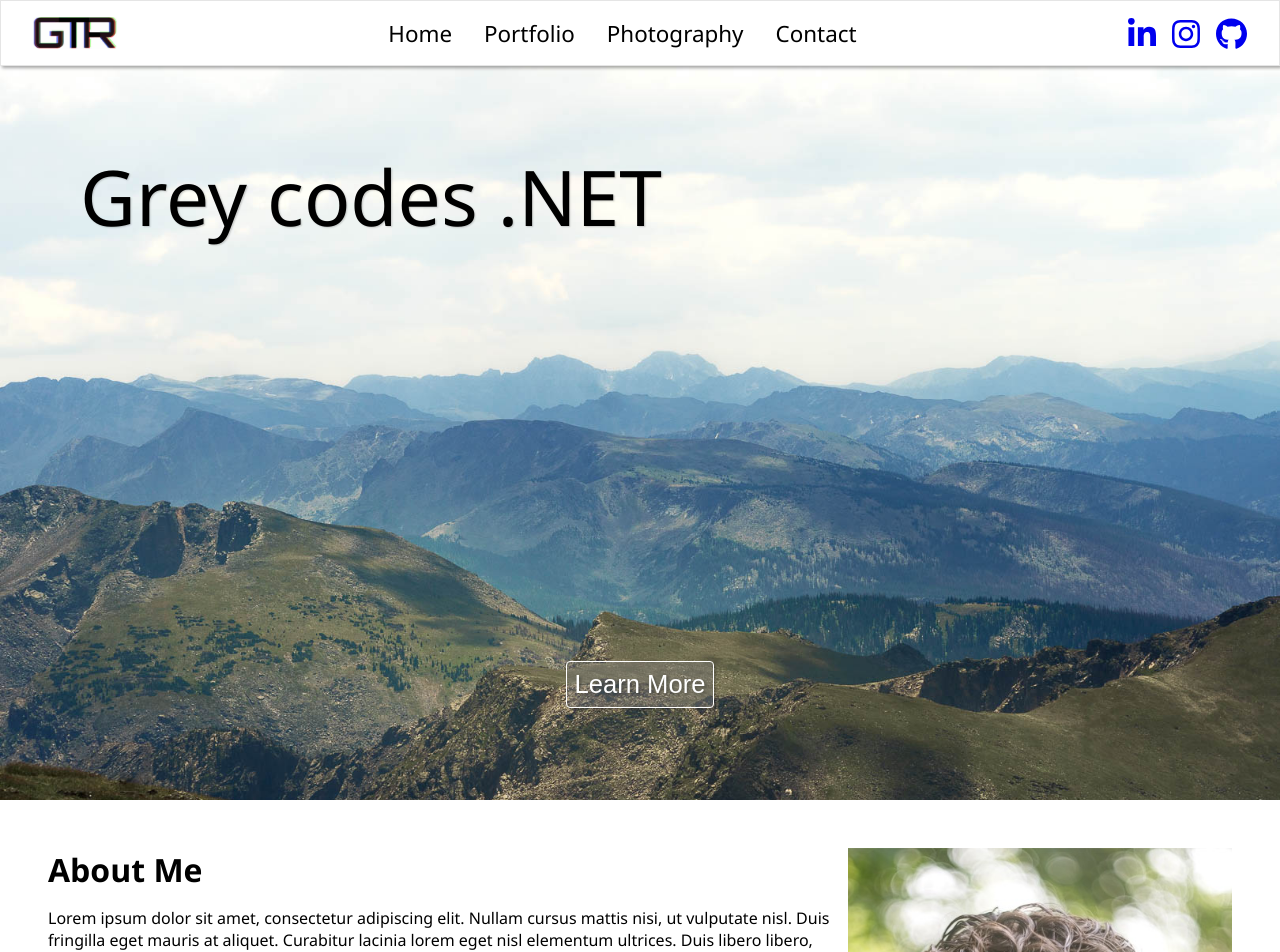
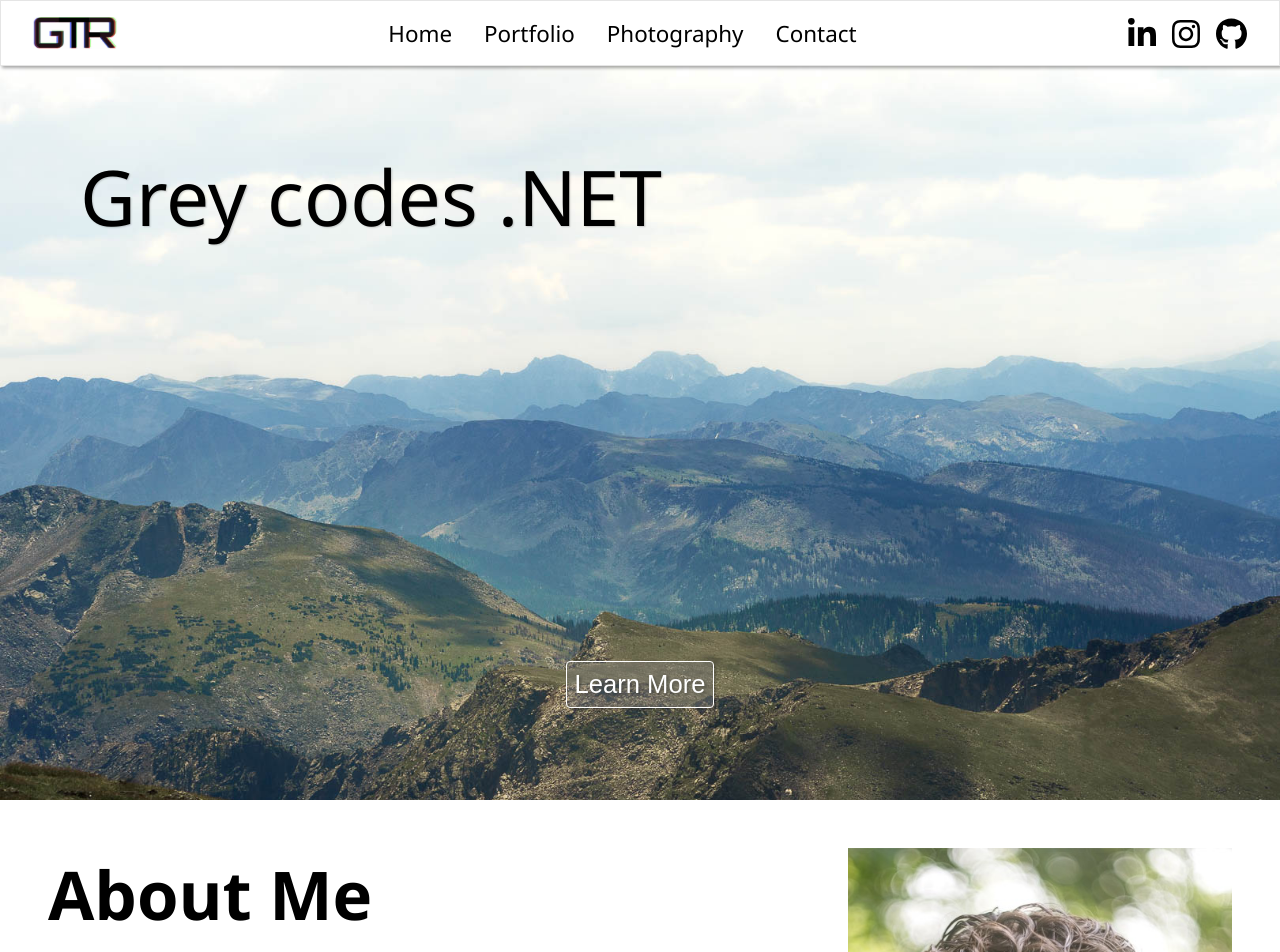
Before and after one commit to grey-r/greycodes, an Angular app in the folder pages/greycodes.net/: page / in a window 1280 px wide. Shown: the top 952 px of the page. Built offline with nearby package versions, Linux system fonts and the light colour scheme.

Commit message:
additional global styles

```diff
--- a/pages/greycodes.net/src/styles.scss
+++ b/pages/greycodes.net/src/styles.scss
@@ -1,5 +1,6 @@
 @use "mixins";
 @use "variables";
+@use "sass:math";
 
 html {
   width: 100%;
@@ -25,6 +26,15 @@ h4,
 h5,
 h6 {
   margin: 0;
+}
+
+@for $i from 1 through 6 {
+  $-max-rem: 5;
+  $-base-rem: 1;
+  h#{$i} {
+    $-percentage: math.div(6 - $i - 1, 5);
+    font-size: #{$-base-rem + ($-max-rem - $-base-rem) * $-percentage}rem;
+  }
 }
 
 .desktop-only {
@@ -69,3 +79,8 @@ button,
 * {
   scroll-margin-top: #{variables.$header-height};
 }
+
+a {
+  color: var(--text-color);
+  text-decoration: none;
+}
```
